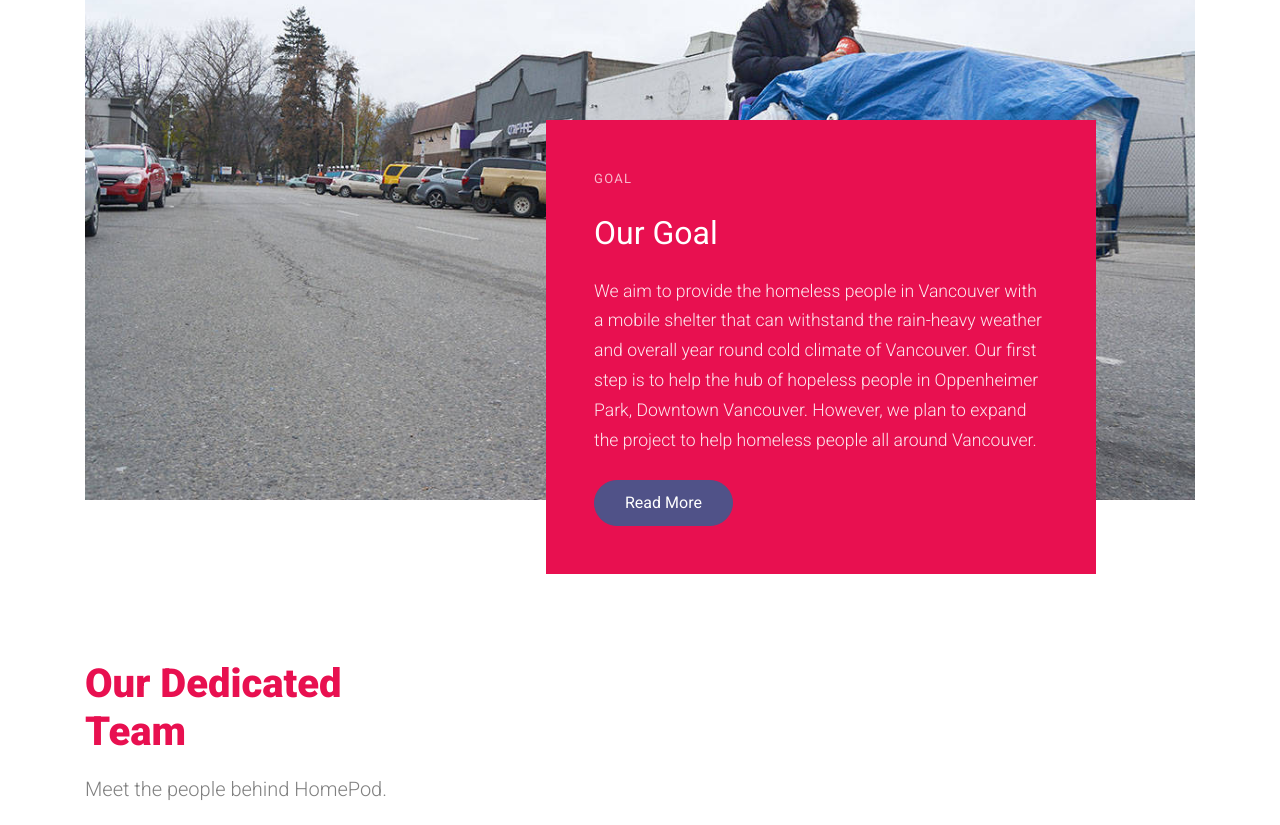
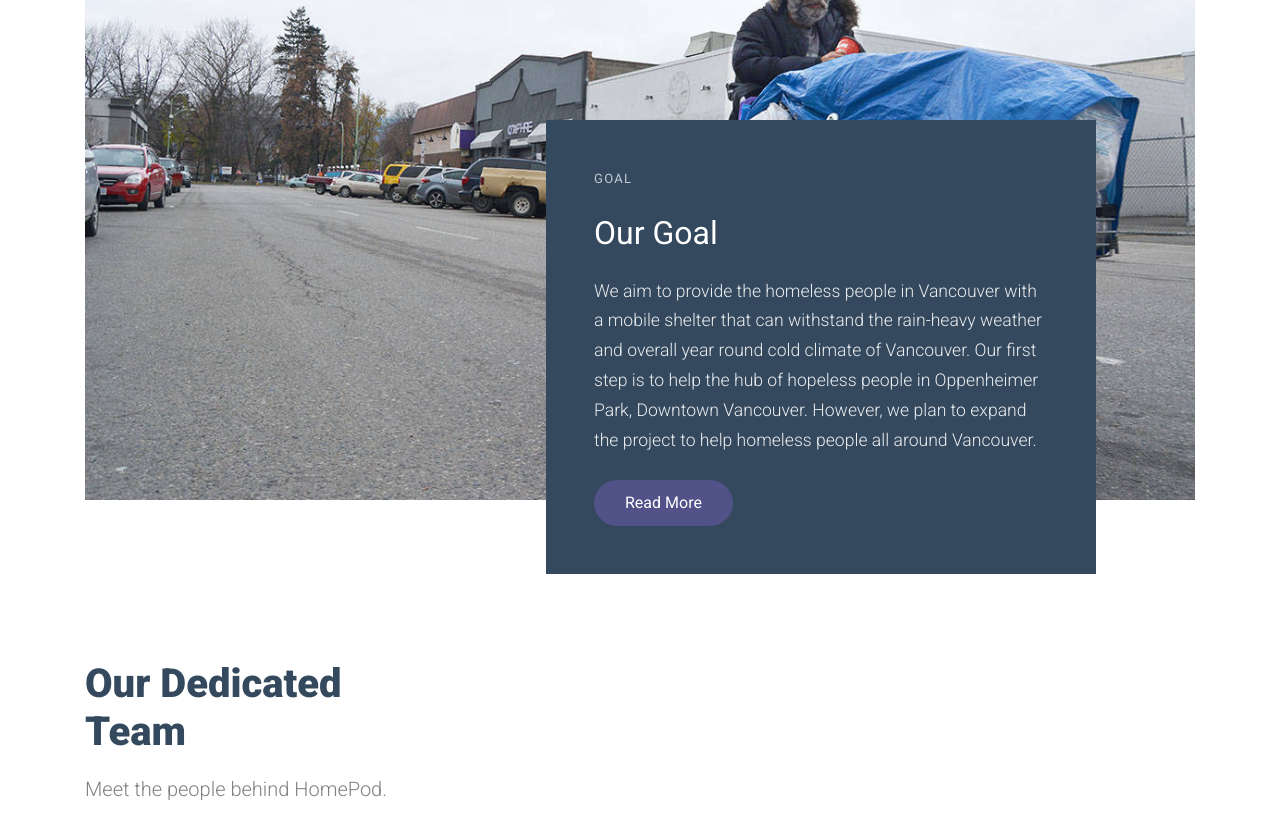
Before and after one commit to home-pod/pod-home, a plain HTML site: page index.html in a window 1280 px wide. Shown: the part 1120-1945 px from the top of the page. Drawn offline with Linux system fonts and the light colour scheme; files whose address does not match are found by name.

Commit message:
change color\

```diff
--- a/scss/bootstrap/_reboot.scss
+++ b/scss/bootstrap/_reboot.scss
@@ -194,9 +194,8 @@ sup { top: -.5em; }
 //
 // Links
 //
-
 a {
-  color: $link-color;
+  color: #34495e;
   text-decoration: $link-decoration;
   background-color: transparent; // Remove the gray background on active links in IE 10.
   -webkit-text-decoration-skip: objects; // Remove gaps in links underline in iOS 8+ and Safari 8+.
--- a/scss/bootstrap/_root.scss
+++ b/scss/bootstrap/_root.scss
@@ -1,5 +1,6 @@
 :root {
   // Custom variable values only support SassScript inside `#{}`.
+  $color
   @each $color, $value in $colors {
     --#{$color}: #{$value};
   }
--- a/scss/bootstrap/_variables.scss
+++ b/scss/bootstrap/_variables.scss
@@ -42,7 +42,7 @@ $blue:    #007bff !default;
 $indigo:  #0d0cb5 !default;
 $purple:  #7971ea !default;
 $pink:    #e83e8c !default;
-$red:     #e81050 !default;
+$red:     #34495e !default;
 $orange:  #ef6c57 !default;
 $yellow:  #f89d13 !default;
 $green:   #8bc34a !default;
@@ -70,12 +70,12 @@ $colors: map-merge(
   $colors
 );
 
-$primary:       $red !default;
+$primary:       #34495e !default;
 $secondary:     $gray-600 !default;
 $success:       $green !default;
 $info:          $cyan !default;
 $warning:       $yellow !default;
-$danger:        $red !default;
+$danger:        #34495e !default;
 $light:         $gray-100 !default;
 $dark:          $gray-800 !default;
 
```
Also changed, not shown: css/bootstrap/bootstrap.css, css/style.css.
